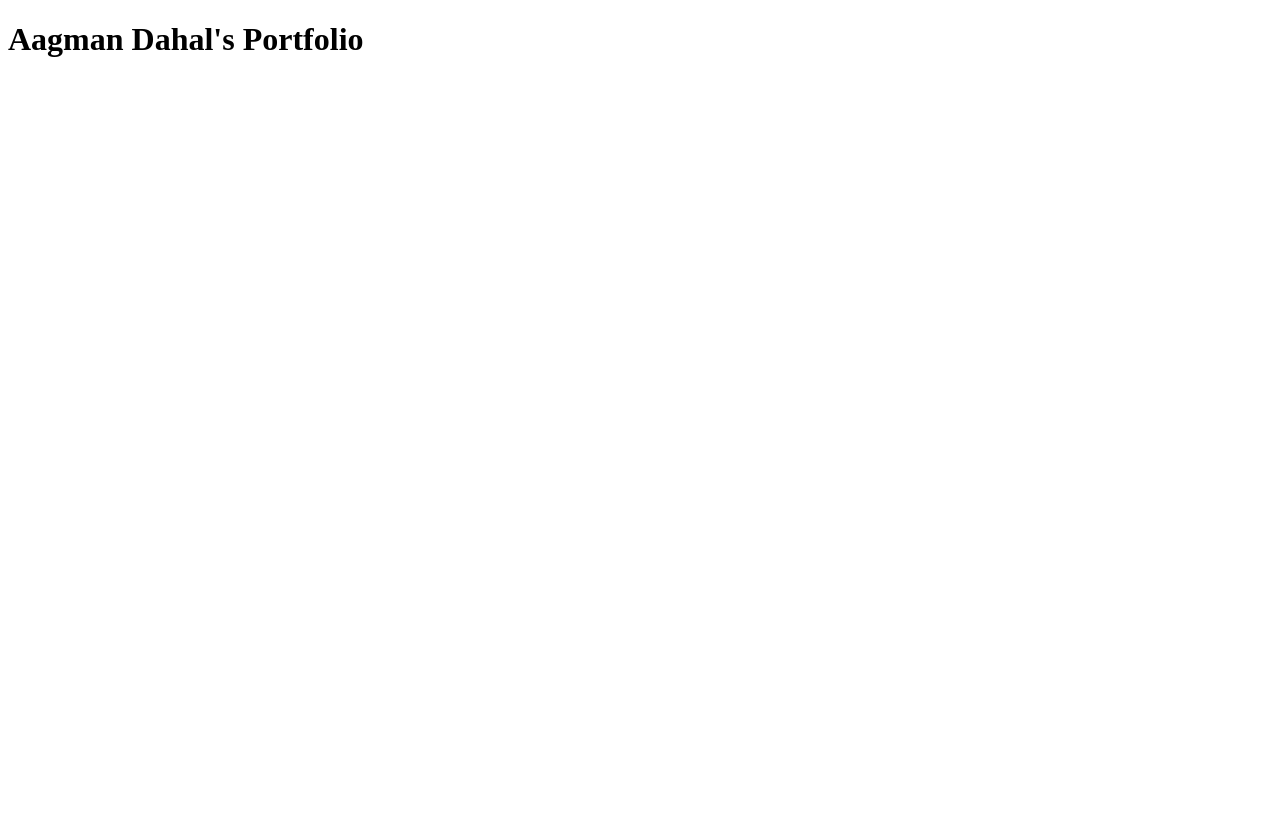
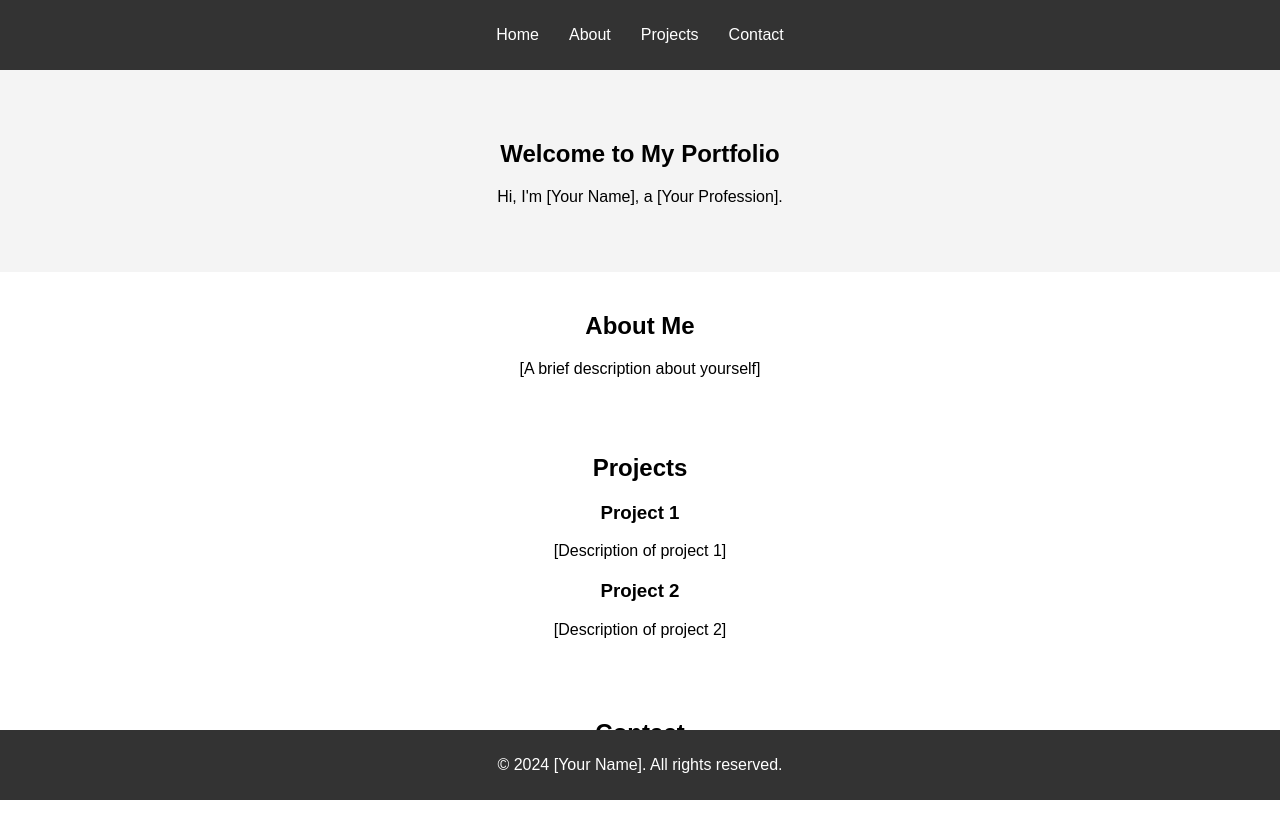
Before and after one commit to aagaman7/Aagaman_Dahal, a plain HTML site: page index.html in a window 1280 px wide. Before the commit the page ends 800 px from the top, so only its background shows below. Drawn offline with Linux system fonts and the light colour scheme.

Commit message:
Update 02

```diff
--- a/app.js
+++ b/app.js
@@ -0,0 +1,2 @@
+// Add any interactivity here
+console.log("Welcome to my portfolio!");
--- a/index.html
+++ b/index.html
@@ -3,9 +3,52 @@
 <head>
     <meta charset="UTF-8">
     <meta name="viewport" content="width=device-width, initial-scale=1.0">
-    <title>Aagman Dahal</title>
+    <title>Portfolio</title>
+    <link rel="stylesheet" href="styles.css">
 </head>
 <body>
-    <h1>Aagman Dahal's Portfolio</h1>
+    <header>
+        <nav>
+            <ul>
+                <li><a href="#home">Home</a></li>
+                <li><a href="#about">About</a></li>
+                <li><a href="#projects">Projects</a></li>
+                <li><a href="#contact">Contact</a></li>
+            </ul>
+        </nav>
+    </header>
+
+    <section id="home">
+        <h1>Welcome to My Portfolio</h1>
+        <p>Hi, I'm [Your Name], a [Your Profession].</p>
+    </section>
+
+    <section id="about">
+        <h2>About Me</h2>
+        <p>[A brief description about yourself]</p>
+    </section>
+
+    <section id="projects">
+        <h2>Projects</h2>
+        <div class="project">
+            <h3>Project 1</h3>
+            <p>[Description of project 1]</p>
+        </div>
+        <div class="project">
+            <h3>Project 2</h3>
+            <p>[Description of project 2]</p>
+        </div>
+    </section>
+
+    <section id="contact">
+        <h2>Contact</h2>
+        <p>Email: [Your Email]</p>
+    </section>
+
+    <footer>
+        <p>&copy; 2024 [Your Name]. All rights reserved.</p>
+    </footer>
+
+    <script src="scripts.js"></script>
 </body>
 </html>
--- a/styles.css
+++ b/styles.css
@@ -0,0 +1,52 @@
+body {
+    font-family: Arial, sans-serif;
+    margin: 0;
+    padding: 0;
+    box-sizing: border-box;
+}
+
+header {
+    background: #333;
+    color: white;
+    padding: 10px 0;
+}
+
+nav ul {
+    list-style: none;
+    display: flex;
+    justify-content: center;
+    padding: 0;
+}
+
+nav ul li {
+    margin: 0 15px;
+}
+
+nav ul li a {
+    color: white;
+    text-decoration: none;
+}
+
+section {
+    padding: 20px;
+    text-align: center;
+}
+
+#home {
+    background: #f4f4f4;
+    padding: 50px 20px;
+}
+
+.project {
+    margin: 20px 0;
+}
+
+footer {
+    background: #333;
+    color: white;
+    text-align: center;
+    padding: 10px 0;
+    position: fixed;
+    bottom: 0;
+    width: 100%;
+}
```
